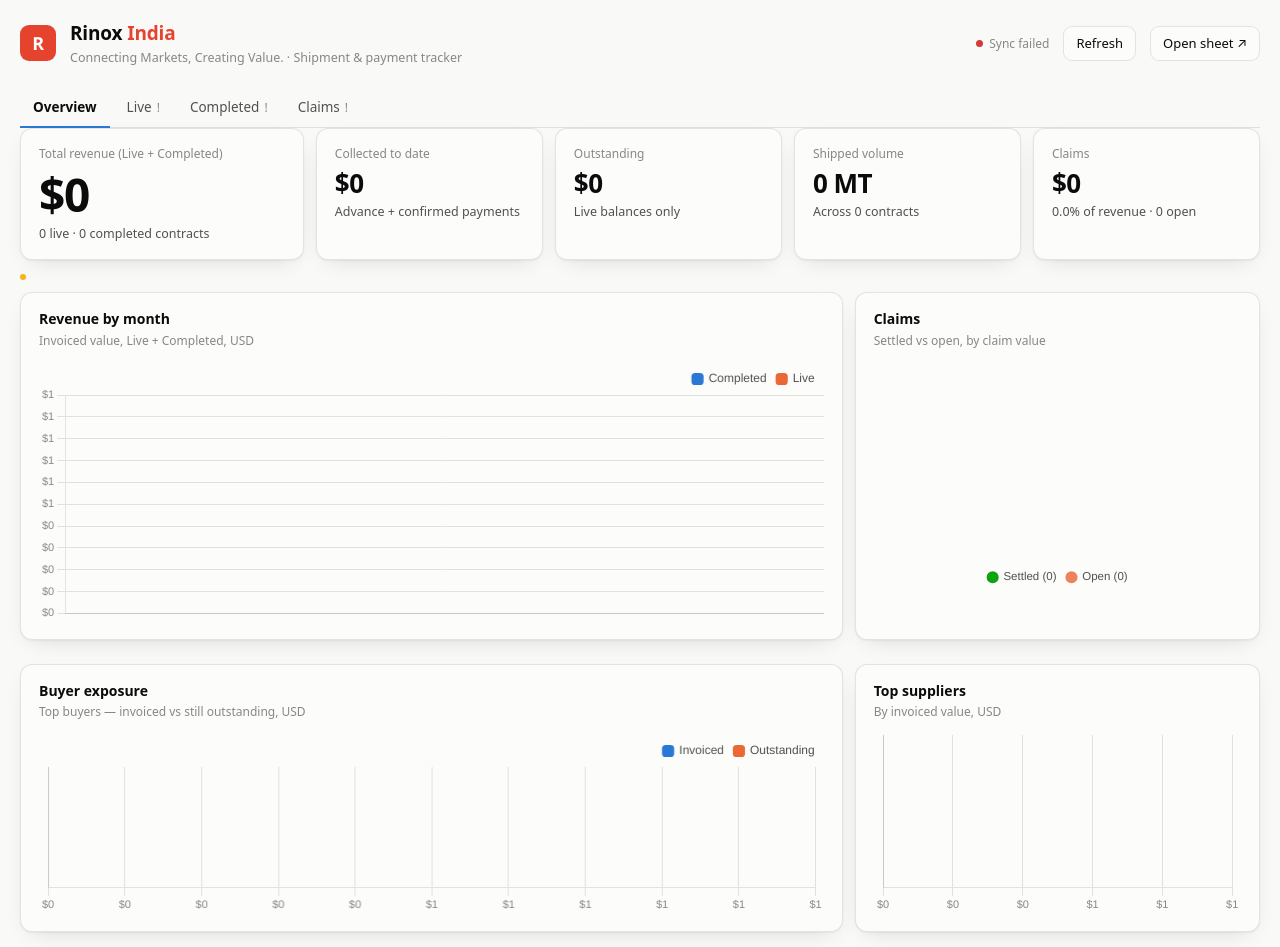
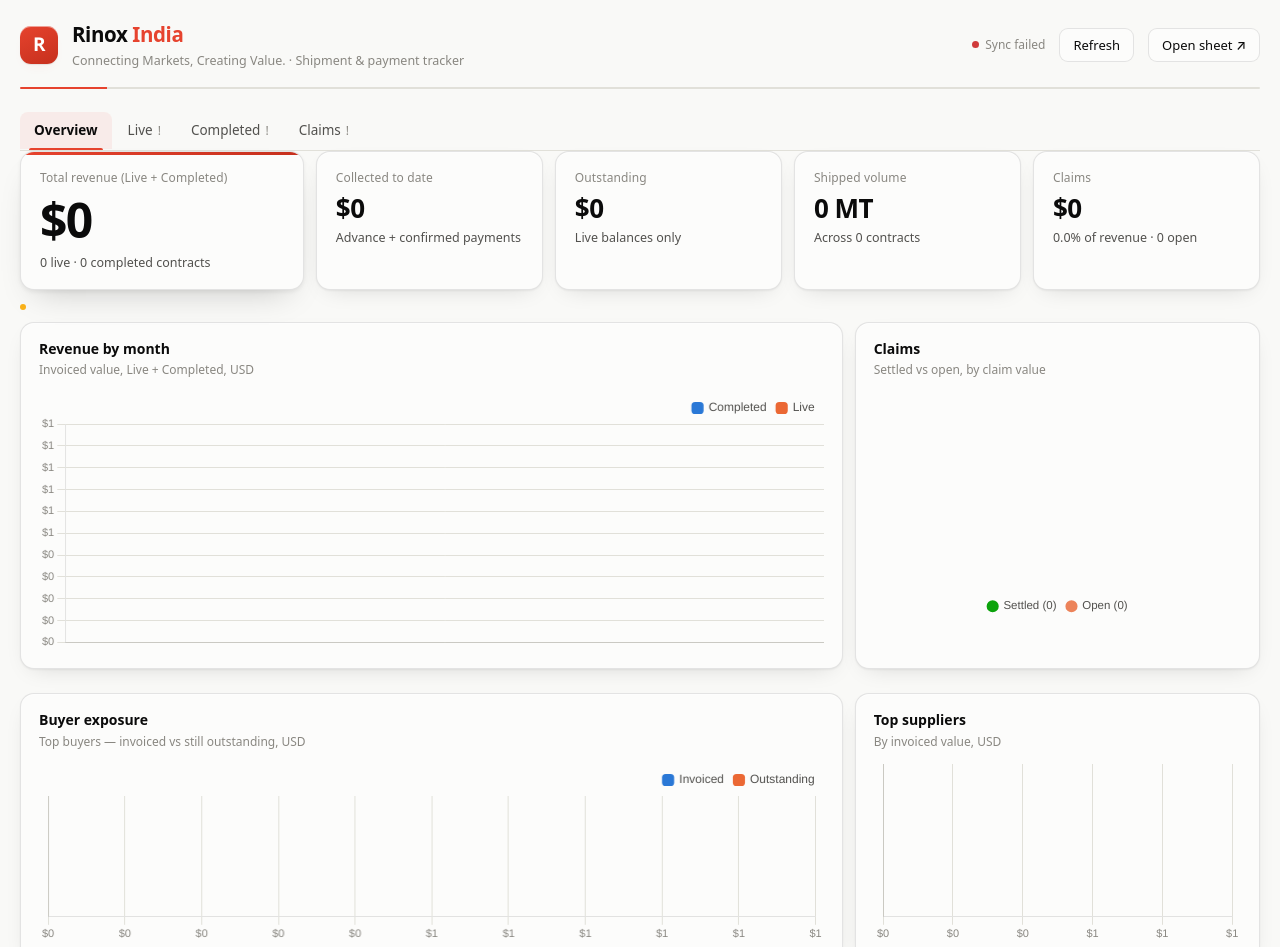
Before and after one commit to Connect0604/rinox-tracking, a plain HTML site: page index.html in a window 1280 px wide. Shown: the top 947 px of the page. Drawn offline with nearby package versions, Linux system fonts and the light colour scheme; no server answers.

Commit message:
Refine UI: richer card depth, gradient brand mark, pill tabs with brand accent
Co-Authored-By: Claude Sonnet 5 <noreply@anthropic.com>
Claude-Session: https://claude.ai/code/session_016ZJzFrksEKKwBRrhmxk8tr

```diff
--- a/index.html
+++ b/index.html
@@ -24,9 +24,11 @@
   --series-2:#eb6834; --series-2-track:#fbdac8;
   --good:#0ca30c; --warn:#fab219; --serious:#ec835a; --critical:#d03b3b;
   --good-ink:#006300; --critical-ink:#b12f2f;
-  --brand:#e6432e; --brand-ink:#e6432e;
+  --brand:#e6432e; --brand-2:#c6301d; --brand-ink:#e6432e; --brand-soft:rgba(230,67,46,.07);
   --shadow:0 1px 2px rgba(11,11,11,.05), 0 8px 24px -12px rgba(11,11,11,.18);
-  --r:12px;
+  --shadow-lift:0 2px 4px rgba(11,11,11,.06), 0 16px 32px -16px rgba(11,11,11,.22);
+  --inset-hi:inset 0 1px 0 rgba(255,255,255,.5);
+  --r:14px;
   --sans: system-ui, -apple-system, "Segoe UI", sans-serif;
 }
 @media (prefers-color-scheme: dark){
@@ -38,8 +40,10 @@
     --accent:#3987e5; --accent-soft:rgba(57,135,229,.16); --accent-track:#184f95;
     --series-2:#d95926; --series-2-track:#6b2f12;
     --good-ink:#0ca30c; --critical-ink:#e07474;
-    --brand:#f2563d; --brand-ink:#ff6b53;
+    --brand:#f2563d; --brand-2:#b6391f; --brand-ink:#ff6b53; --brand-soft:rgba(242,86,61,.10);
     --shadow:0 1px 2px rgba(0,0,0,.4), 0 8px 24px -12px rgba(0,0,0,.7);
+    --shadow-lift:0 2px 6px rgba(0,0,0,.5), 0 20px 40px -18px rgba(0,0,0,.85);
+    --inset-hi:inset 0 1px 0 rgba(255,255,255,.06);
   }
 }
 :root[data-theme="dark"]{
@@ -50,8 +54,10 @@
   --accent:#3987e5; --accent-soft:rgba(57,135,229,.16); --accent-track:#184f95;
   --series-2:#d95926; --series-2-track:#6b2f12;
   --good-ink:#0ca30c; --critical-ink:#e07474;
-  --brand:#f2563d; --brand-ink:#ff6b53;
+  --brand:#f2563d; --brand-2:#b6391f; --brand-ink:#ff6b53; --brand-soft:rgba(242,86,61,.10);
   --shadow:0 1px 2px rgba(0,0,0,.4), 0 8px 24px -12px rgba(0,0,0,.7);
+  --shadow-lift:0 2px 6px rgba(0,0,0,.5), 0 20px 40px -18px rgba(0,0,0,.85);
+  --inset-hi:inset 0 1px 0 rgba(255,255,255,.06);
 }
 
 *{box-sizing:border-box}
@@ -64,22 +70,30 @@ body{
 .wrap{max-width:1500px;margin:0 auto;padding:20px 20px 72px}
 
 /* ---------- top bar ---------- */
-.top{display:flex;align-items:center;gap:14px;flex-wrap:wrap;margin-bottom:22px}
-.mark{width:36px;height:36px;border-radius:9px;background:var(--brand);color:#fff;
-  display:grid;place-items:center;font-weight:700;font-size:18px;flex:none;
+.top{display:flex;align-items:center;gap:14px;flex-wrap:wrap;
+  margin-bottom:23px;padding-bottom:19px;position:relative}
+.top::after{content:"";position:absolute;left:0;right:0;bottom:0;height:2px;
+  background:linear-gradient(90deg,var(--brand) 0%,var(--brand) 7%,var(--grid) 7%);
+  border-radius:2px}
+.mark{width:38px;height:38px;border-radius:11px;color:#fff;
+  background:linear-gradient(155deg,var(--brand) 0%,var(--brand-2) 100%);
+  box-shadow:0 1px 1px rgba(0,0,0,.08), 0 6px 14px -6px var(--brand-soft), var(--inset-hi);
+  display:grid;place-items:center;font-weight:700;font-size:19px;flex:none;
   font-family:"Segoe UI",system-ui,sans-serif;letter-spacing:-.02em}
-.brand h1{margin:0;font-size:19px;font-weight:650;letter-spacing:-.01em;
+.brand h1{margin:0;font-size:20.5px;font-weight:680;letter-spacing:-.02em;
   display:flex;align-items:baseline;gap:5px}
-.brand h1 .in{color:var(--brand-ink);font-weight:650}
-.brand p{margin:1px 0 0;font-size:12.5px;color:var(--muted)}
+.brand h1 .in{color:var(--brand-ink);font-weight:680}
+.brand p{margin:2px 0 0;font-size:12.5px;color:var(--muted)}
 .top .sp{flex:1 1 auto}
 .btn{
   appearance:none;border:1px solid var(--border);background:var(--surface);color:var(--ink);
-  font:inherit;font-size:13px;padding:7px 12px;border-radius:9px;cursor:pointer;
+  font:inherit;font-size:13px;font-weight:500;padding:7px 13px;border-radius:9px;cursor:pointer;
   display:inline-flex;align-items:center;gap:7px;text-decoration:none;white-space:nowrap;
+  transition:background .12s ease,border-color .12s ease,transform .12s ease;
 }
-.btn:hover{background:var(--surface-2)}
-.btn:focus-visible{outline:2px solid var(--accent);outline-offset:2px}
+.btn:hover{background:var(--surface-2);border-color:var(--line)}
+.btn:active{transform:scale(.97)}
+.btn:focus-visible{outline:2px solid var(--brand);outline-offset:2px}
 .btn.primary{background:var(--accent);border-color:transparent;color:#fff}
 .btn.primary:hover{filter:brightness(1.07)}
 .sync{font-size:12px;color:var(--muted);display:flex;align-items:center;gap:6px}
@@ -93,12 +107,16 @@ body{
 
 /* ---------- stats ---------- */
 .stats{display:grid;grid-template-columns:1.25fr repeat(4,1fr);gap:12px;margin-bottom:16px}
-.card{background:var(--surface);border:1px solid var(--border);border-radius:var(--r);box-shadow:var(--shadow)}
-.tile{padding:16px 18px;min-width:0}
-.tile .lbl{font-size:12px;color:var(--muted);margin:0 0 6px}
-.tile .val{font-size:26px;font-weight:650;letter-spacing:-.02em;margin:0;line-height:1.1}
-.tile.hero .val{font-size:46px;font-weight:680;letter-spacing:-.03em}
-.tile .sub{margin:6px 0 0;font-size:12.5px;color:var(--ink-2)}
+.card{background:var(--surface);border:1px solid var(--border);border-radius:var(--r);
+  box-shadow:var(--shadow),var(--inset-hi)}
+.tile{padding:17px 19px;min-width:0;position:relative;overflow:hidden}
+.tile.hero{box-shadow:var(--shadow-lift),var(--inset-hi)}
+.tile.hero::before{content:"";position:absolute;left:0;right:0;top:0;height:3px;
+  background:linear-gradient(90deg,var(--brand),var(--brand-2))}
+.tile .lbl{font-size:12px;color:var(--muted);margin:0 0 7px;letter-spacing:.01em}
+.tile .val{font-size:26px;font-weight:660;letter-spacing:-.02em;margin:0;line-height:1.1}
+.tile.hero .val{font-size:48px;font-weight:700;letter-spacing:-.035em}
+.tile .sub{margin:7px 0 0;font-size:12.5px;color:var(--ink-2)}
 .tile .sub b{font-weight:600;color:var(--ink)}
 
 /* ---------- chart ---------- */
@@ -150,11 +168,15 @@ body{
 }
 
 /* ---------- tabs + toolbar ---------- */
-.tabs{display:flex;gap:4px;border-bottom:1px solid var(--grid);margin:18px 0 0;flex-wrap:wrap}
-.tab{appearance:none;background:none;border:0;border-bottom:2px solid transparent;
-  font:inherit;font-size:13.5px;color:var(--ink-2);padding:9px 13px;cursor:pointer;margin-bottom:-1px}
-.tab:hover{color:var(--ink)}
-.tab[aria-selected="true"]{color:var(--ink);font-weight:600;border-bottom-color:var(--accent)}
+.tabs{display:flex;gap:2px;border-bottom:1px solid var(--grid);margin:18px 0 0;
+  flex-wrap:wrap;padding-bottom:1px}
+.tab{appearance:none;background:none;border:0;border-radius:8px 8px 0 0;
+  font:inherit;font-size:13.5px;color:var(--ink-2);padding:9px 14px;cursor:pointer;
+  position:relative;transition:background .15s ease,color .15s ease}
+.tab:hover{color:var(--ink);background:var(--surface-2)}
+.tab[aria-selected="true"]{color:var(--ink);font-weight:630;background:var(--brand-soft)}
+.tab[aria-selected="true"]::after{content:"";position:absolute;left:9px;right:9px;bottom:-1px;
+  height:2px;border-radius:2px 2px 0 0;background:var(--brand)}
 .tab .n{color:var(--muted);font-weight:400;font-size:12px;margin-left:5px}
 
 .tools{display:flex;gap:8px;flex-wrap:wrap;align-items:center;margin:14px 0 12px}
```
